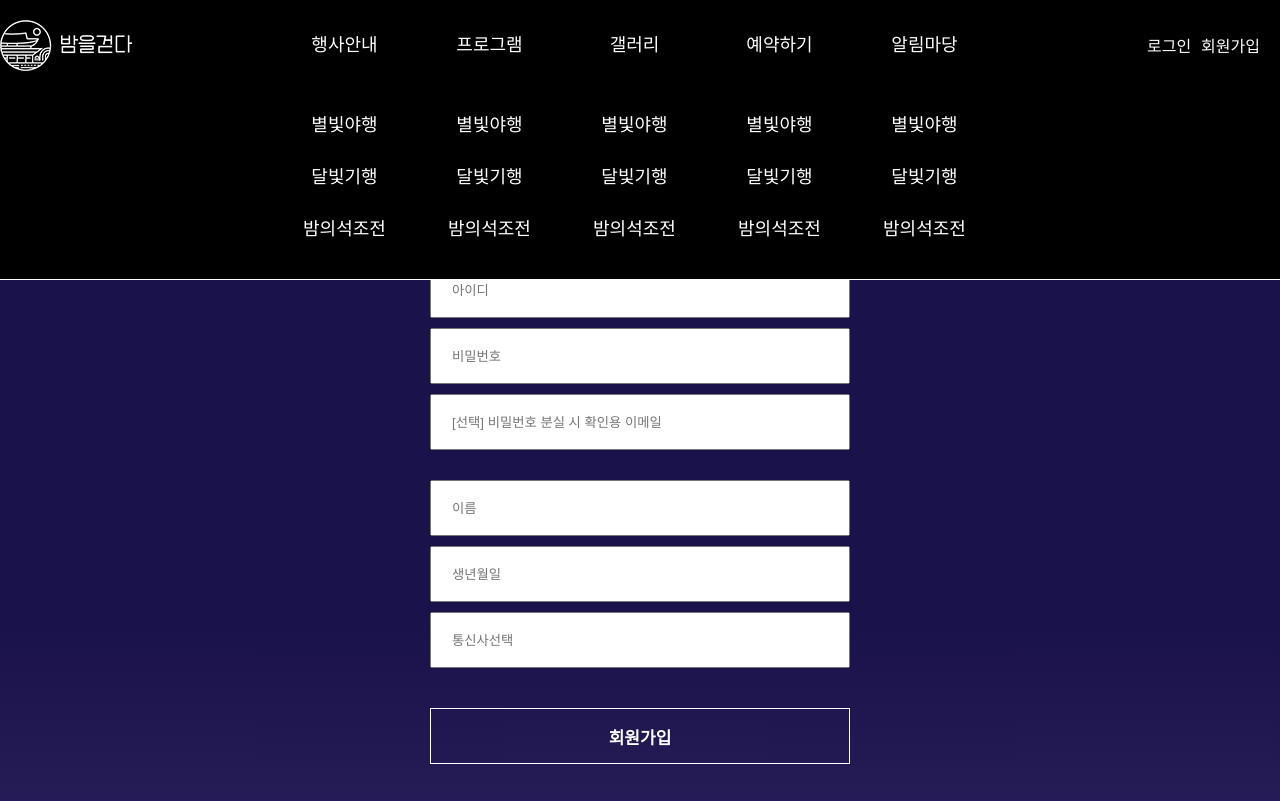
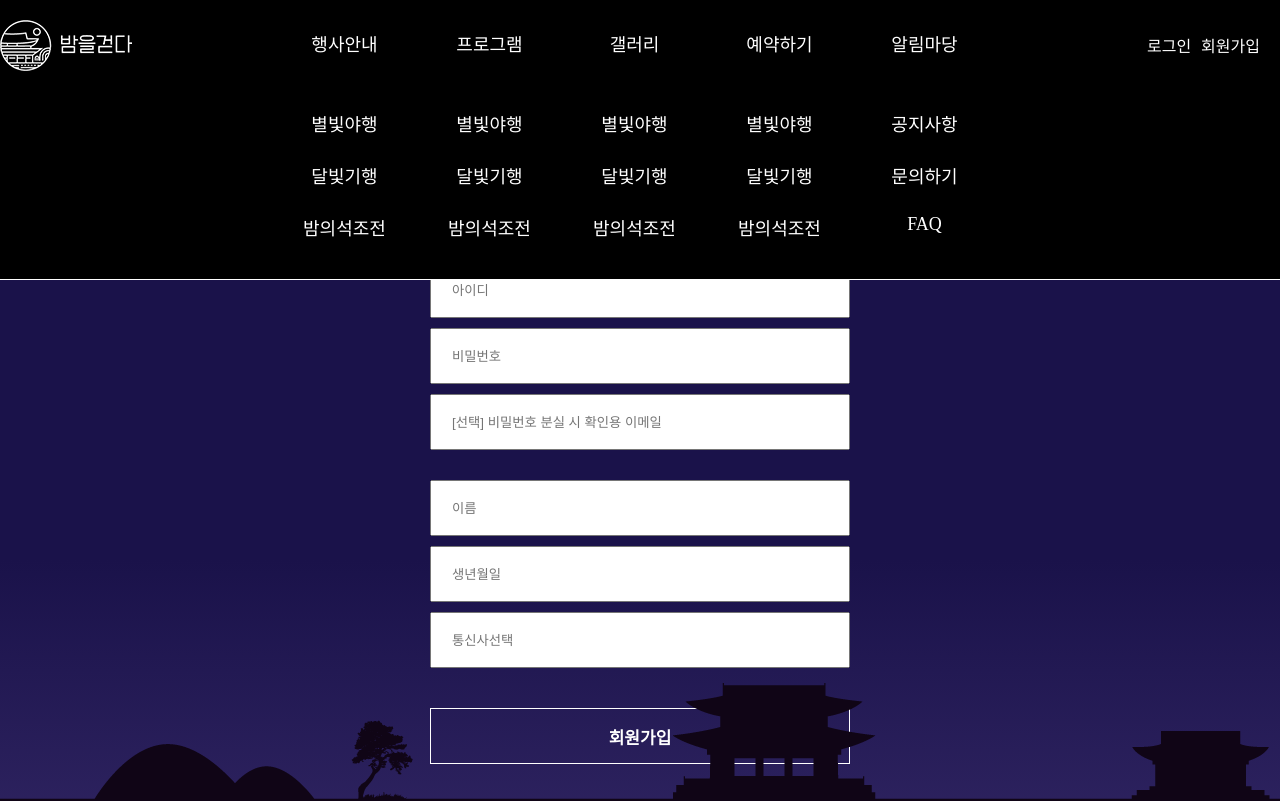
Before and after one commit to yewonyewonie/gbk, a React (Create React App) app: page /signup in a window 1280 px wide. Shown: the top 801 px of the page. Built offline with nearby package versions, Linux system fonts and the light colour scheme.

Commit message:
통합본 V100

```diff
--- a/src/App.js
+++ b/src/App.js
@@ -25,6 +25,7 @@ function App() {
 		<Route path='/gallery' element={<GalleryPage></GalleryPage>}></Route>
 		<Route path='/gallery/:tab' element={<GalleryPage></GalleryPage>}></Route>
 		<Route path='/notice' element={<NoticePage></NoticePage>}></Route>
+		<Route path='/notice/:tab' element={<NoticePage></NoticePage>}></Route>
 		<Route path='/users' element={<UsersPage/>}></Route>
 		<Route path='/signup' element={<SignUpPage/>}></Route>
 		<Route path='/member' element={<MembersPage/>}></Route>
--- a/src/components/datas/LocalList.js
+++ b/src/components/datas/LocalList.js
@@ -80,15 +80,15 @@ const menuItems = [
     category: '알림마당',
     items: [
       {
-        name: '별빛야행',
+        name: '공지사항',
         link: '/notice/inform',
       },
       {
-        name: '달빛기행',
+        name: '문의하기',
         link: '/notice/inquiry',
       },
       {
-        name: '밤의석조전',
+        name: 'FAQ',
         link: '/notice/faq',
       },
     ],
--- a/src/components/layouts/home/BookingSection.js
+++ b/src/components/layouts/home/BookingSection.js
@@ -1,81 +1,3 @@
-// import './BookingSection.scss';
-// import AOS from 'aos';
-// import 'aos/dist/aos.css';
-// import { useEffect } from 'react';
-
-// const BookingSection = () => {
-
-//   useEffect(() => {
-//     AOS.init({
-//       // aos 초기화 설정
-//       duration: 1000, // 애니메이션 지속 시간 (ms)
-//       once: false, // 한 번만 애니메이션 실행 여부
-//     });
-//   }, []);
-
-//   return (
-//     <section className="bookingSection">
-//       <div className="bookingSectionScreen">
-//         <h1 data-aos="fade-down">예약하기</h1>
-//         <div className="bookingWrap">
-
-
-//           <div className="hidden" data-aos="fade-down" data-aos-delay="500">
-//             <div className="bookingTicket ticket1">
-//               <h1>
-//                 경복궁 <span>별빛야행</span>
-//               </h1>
-//               <div className="bookingTicketLogo bookingStarLogo"></div>
-//               <a className="bookingTicketLink" href="https://www.ticketlink.co.kr/product/45379" target="_blank" rel="noopener noreferrer">
-//                 <div>
-//                   <div>예약하기</div>
-//                 </div>
-//                 <div>+</div>
-//               </a>
-//             </div>
-//           </div>
-
-
-//           <div className="hidden" data-aos="fade-down" data-aos-delay="1000">
-//             <div className="bookingTicket ticket2">
-//               <h1>
-//                 창덕궁 <span>달빛기행</span>
-//               </h1>
-//               <div className="bookingTicketLogo bookingMoonLogo"></div>
-//               <a className="bookingTicketLink" href="https://www.ticketlink.co.kr/product/45329" target="_blank" rel="noopener noreferrer">
-//                 <div>
-//                   <div>예약하기</div>
-//                 </div>
-//                 <div>+</div>
-//               </a>
-//             </div>
-//           </div>
-
-
-//           <div className="hidden" data-aos="fade-down" data-aos-delay="1500">
-//             <div className="bookingTicket ticket3">
-//               <h1>
-//                 덕수궁 <span>밤의 석조전</span>
-//               </h1>
-//               <div className="bookingTicketLogo bookingNightLogo"></div>
-//               <a className="bookingTicketLink" href="https://www.ticketlink.co.kr/product/45642" target="_blank" rel="noopener noreferrer">
-//                 <div>
-//                   <div>예약하기</div>
-//                 </div>
-//                 <div>+</div>
-//               </a>
-//             </div>
-//           </div>
-
-
-//         </div>
-//       </div>
-//     </section>
-//   );
-// };
-
-// export default BookingSection;
-
 import './BookingSection.scss';
 import AOS from 'aos';
 import 'aos/dist/aos.css';
@@ -116,7 +38,7 @@ const BookingSection = () => {
             </div>
           </div>
 
-          <div className="hidden" data-aos="fade-down" data-aos-delay="1000">
+          <div className="hidden hiddenCenter" data-aos="fade-down" data-aos-delay="1000">
             <div className="bookingTicket">
               <div className="bookingTicketText">
                 <h1>
--- a/src/components/layouts/home/EventSection.js
+++ b/src/components/layouts/home/EventSection.js
@@ -9,8 +9,8 @@ const EventSection = () => {
   return (
     <section className="onlineEvent">
       <div className="onlineEventMain">
-        <h1 className="onlineEventMainTitle">온라인 이벤트</h1>
-        <div className="onlineWrap">
+        <h1 className="onlineEventMainTitle" data-aos="fade-down">온라인 이벤트</h1>
+        <div className="onlineWrap" data-aos="fade-down" data-aos-delay="1000">
           <div className="onlineBox">
             <div className='onlineImgWrap'>
               <div className="onlineBoxPic onlinePic1"></div>
--- a/src/pages/NoticePage.js
+++ b/src/pages/NoticePage.js
@@ -1,8 +1,23 @@
   import React, { useState, useRef , useEffect } from 'react';
   import './NoticePage.scss';
 import FooterSecond from '../components/layouts/FooterSecond';
+import { useParams } from 'react-router-dom';
 
   const NoticePage = () => {
+    const { tab } = useParams();
+      useEffect(() => {
+        console.log('Tab from URL:', tab);
+        if (!tab) {
+          setActiveTab('notice');
+        } else if (tab === 'inform') {
+          setActiveTab('notice');
+        } else if (tab === 'inquiry') {
+          setActiveTab('inquiry');
+        } else if (tab === 'faq') {
+          setActiveTab('faq');
+        }
+      }, [tab]);
+
     const [activeTab, setActiveTab] = useState('notice');
 
     const tabRefs = useRef([]);
@@ -21,6 +36,8 @@ import FooterSecond from '../components/layouts/FooterSecond';
     };
 
     const renderTabContent = () => {
+
+
       switch (activeTab) {
         case 'notice':
           return (
@@ -196,6 +213,7 @@ import FooterSecond from '../components/layouts/FooterSecond';
       }
     };
 
+
     return (
       <main className="NoticePage">
         <div className="NoticePageHeader">
--- a/src/pages/SignUpPage.js
+++ b/src/pages/SignUpPage.js
@@ -3,6 +3,7 @@ import './SignUpPage.scss';
 
 const SignUpPage = () => {
     return <main className="SignUpPage">
+      <div className="SignUpPageScreen">
         <div className="UsersSignWrap">
           <div className='logo'></div>
           <div className='SignInput'>
@@ -20,6 +21,7 @@ const SignUpPage = () => {
           </div>
         </div>
         <div className='BkImg'></div>
+      </div>
       <Footer />
     </main>;
 };
--- a/src/pages/SignUpPage.scss
+++ b/src/pages/SignUpPage.scss
@@ -3,12 +3,16 @@
 padding: 0;
 box-sizing: border-box}
 .SignUpPage{
+  width:100%;
+
     @include screenProtector;
     background: linear-gradient(to bottom, #1a124a 50%, #433577);
-    position: relative;
+    .SignUpPageScreen{
+      height: 100vh;
+      position: relative;
       .UsersSignWrap{
         width: 460px;
-        height: 100vh;
+        // height: 100vh;
         margin: 0 auto;
         padding: 150px 20px 0 20px;
         .logo{
@@ -43,14 +47,12 @@ box-sizing: border-box}
       }
       .BkImg{
         width: 100%;
-        height:130px;
+        height:135px;
         // background: url(../asset/img/footerWeb.png);
         background: url(../asset/img/footerBg.png);
-        background-size: cover;
-        background-position: center;
-        position: relative;
-        left:  0;
-        bottom: 0;
-        z-index: 99;
+        // background-size: cover;
+        position:absolute;
+        bottom:0;
       }
+    }
   }
```
Also changed, not shown: src/components/layouts/home/BookingSection.scss (+12 -223 lines). Lines whose indentation alone changed are shown as unchanged.
